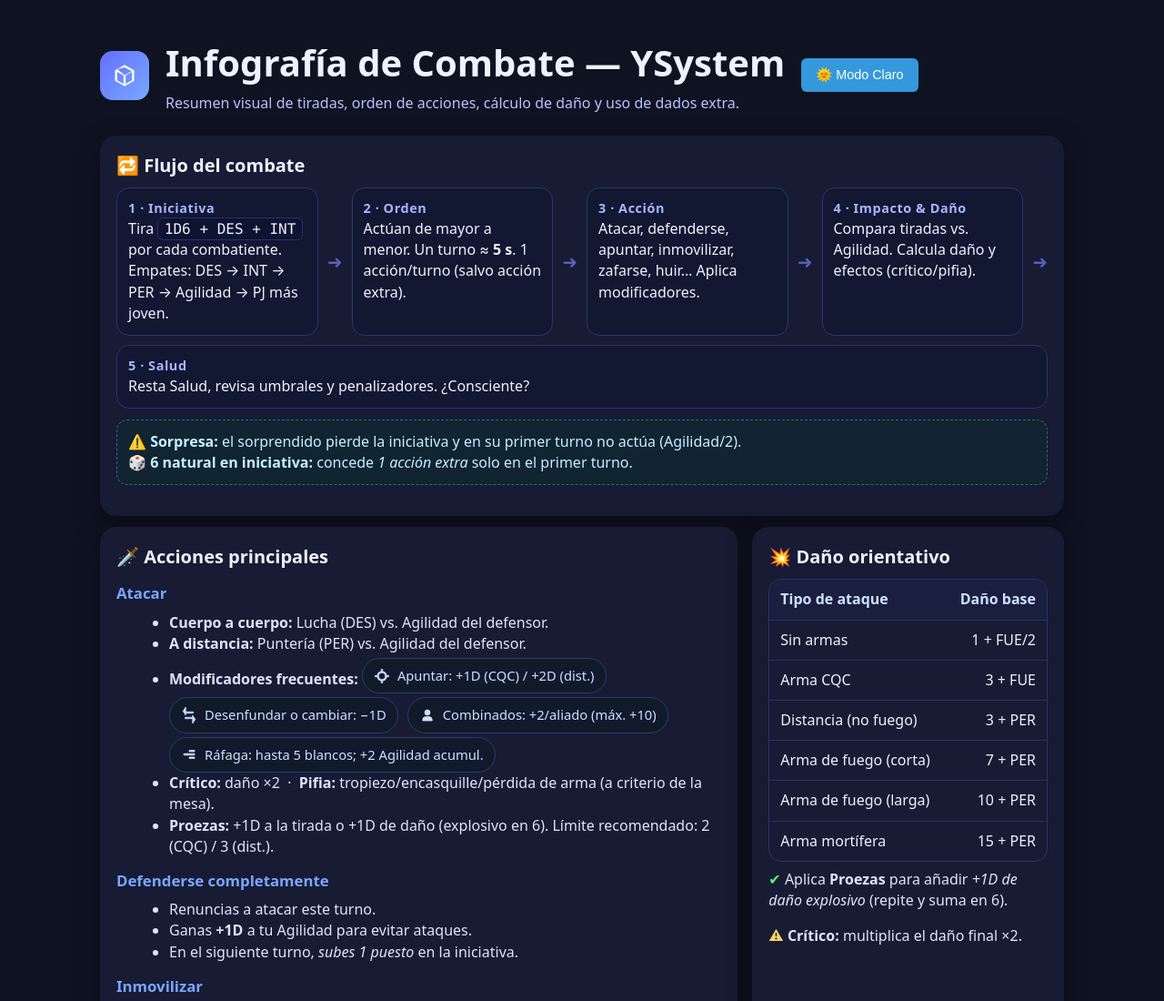
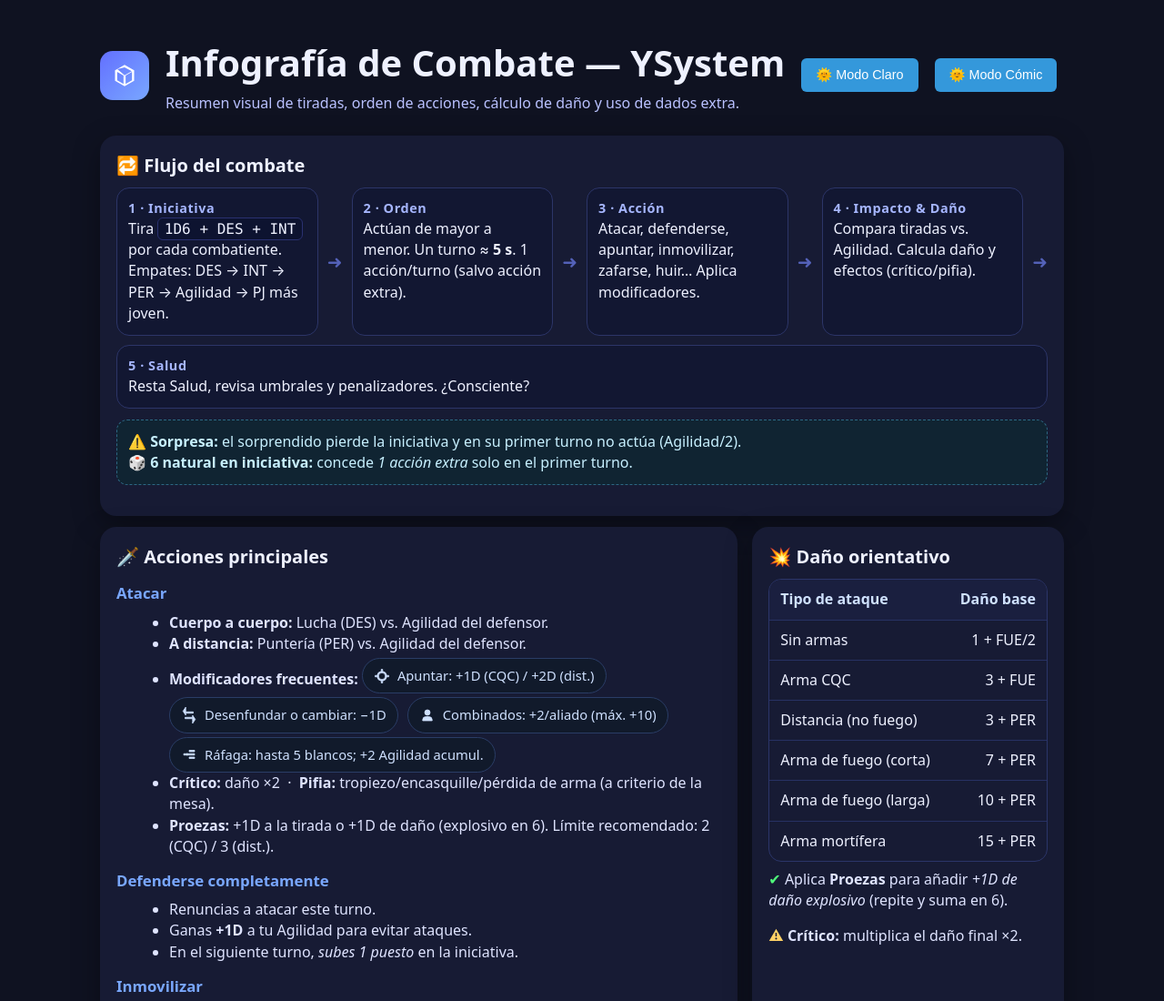
Before and after one commit to dpa3001/ysystem-combat-cheatsheet, a plain HTML site: page index.html in a window 1280 px wide. Shown: the top 1100 px of the page at 91% size. Drawn offline with Linux system fonts and the light colour scheme.

Commit message:
Update index.html

```diff
--- a/index.html
+++ b/index.html
@@ -127,6 +127,9 @@
       </div>
       <div>
         <button onclick="window.location.href='light.html'" class="switch-btn">🌞 Modo Claro </button>
+      </div>
+      <div>
+        <button onclick="window.location.href='comic.html'" class="switch-btn">🌞 Modo Cómic </button>
       </div>
     </header>
 
```
